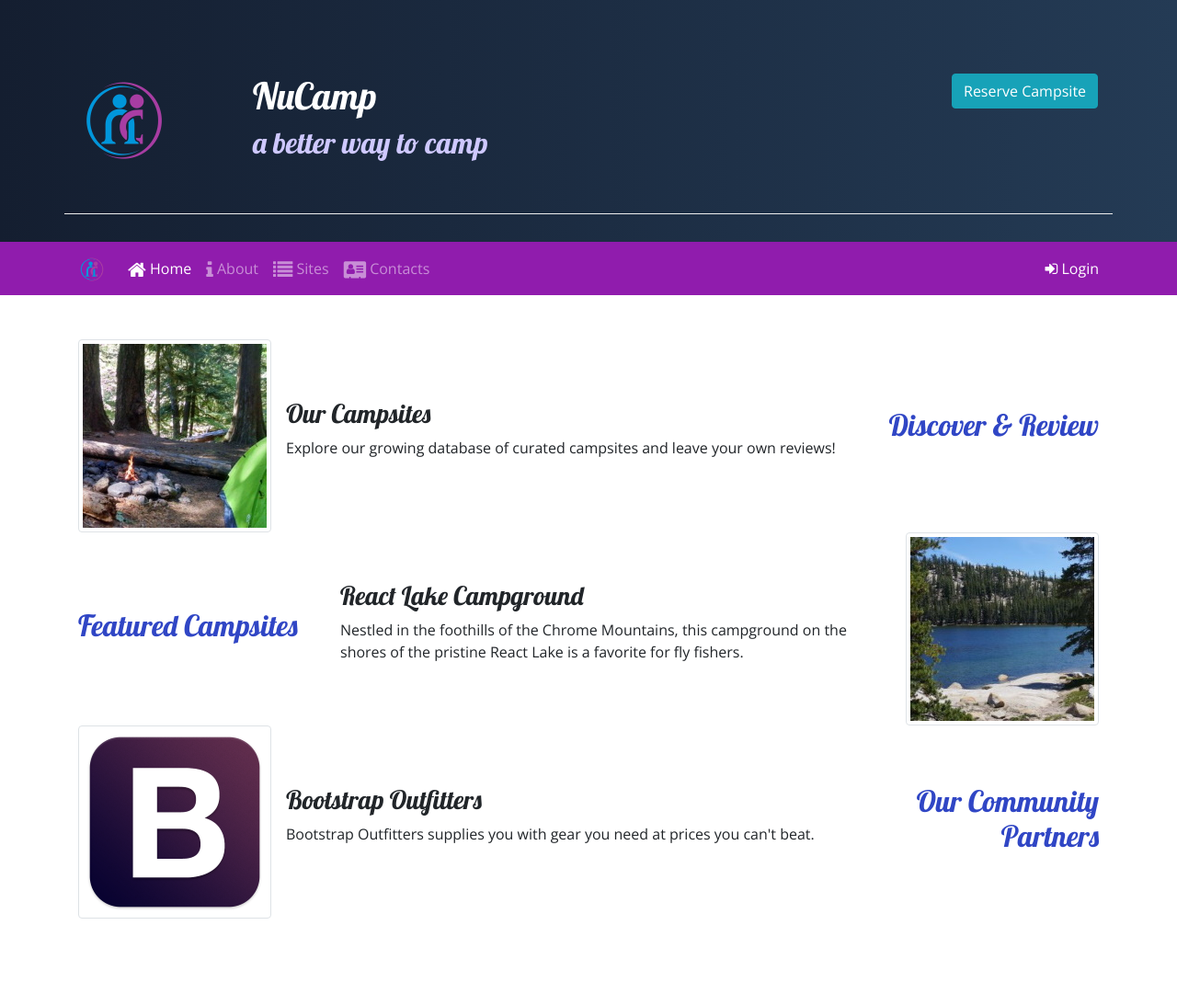
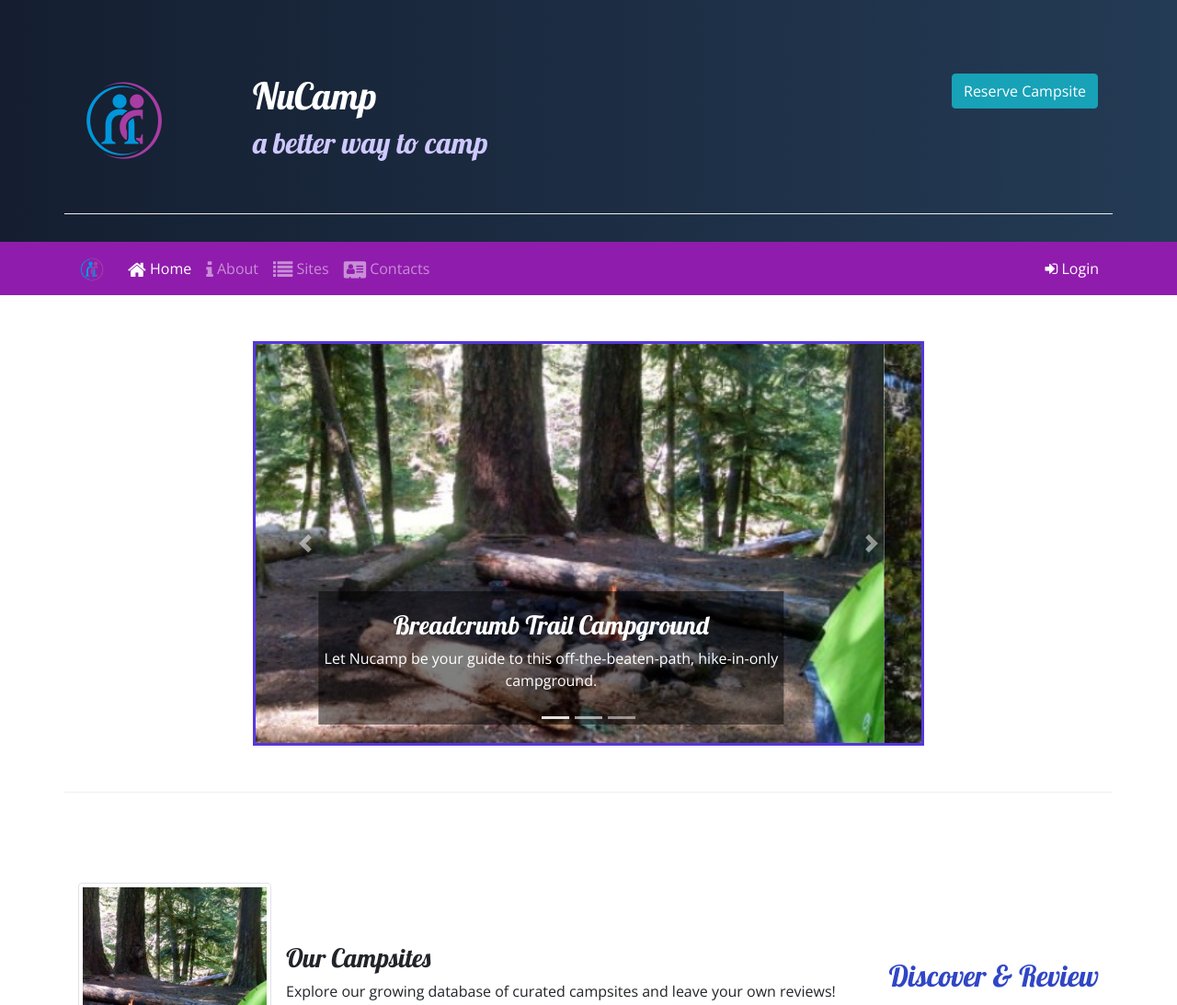
Before and after one commit to iantheminimalist/IanDeJesusNucamp-bootstrap, a website: page index.html in a window 1280 px wide. Shown: the top 1093 px of the page at 92% size. Drawn offline with nearby package versions, Linux system fonts and the light colour scheme.

Commit message:
Carousel

```diff
--- a/css/style.css
+++ b/css/style.css
@@ -53,3 +53,11 @@ header h2 {
 .pointer{
     cursor: pointer;
 }
+
+.carousel-caption {
+    background-color: rgba(0, 0, 0, 0.5);
+}
+
+.carousel {
+    border: solid #5637DD;
+}
--- a/index.html
+++ b/index.html
@@ -115,9 +115,52 @@
         </div>
     </div>
     <!--End Of Modal -->
-    <div class="container mt-5 mb-5">
-        <div class="row">
-            <div class="col-sm-4 order-sm-last col-md-3 align-self-center mb-3">
+
+    <div class="container">
+        <div class="row row-content">
+            <div class="col-md-8 mx-auto">
+                <div class="carousel slide" data-ride="carousel" id="homeCarousel">
+                    <div class="carousel-inner">
+                        <div class="carousel-item active">
+                            <img class="d-block w-100" src="img/breadcrumb-trail.jpg" alt="Breadcrumb Trail Campground" srcset="">
+                            <div class="carousel-caption">
+                                <h3>Breadcrumb Trail Campground</h3>
+                                <p class="d-none d-sm-block">Let Nucamp be your guide to this off-the-beaten-path, hike-in-only campground.</p>
+                            </div>
+                        </div>
+                        <div class="carousel-item">
+                            <img class="d-block w-100" src="img/react-lake.jpg" alt="React Lake Campground" />
+                            <div class="carousel-caption">
+                                <h3>React Lake Campground</h3>
+                                <p class="d-none d-sm-block">Nestled in the foothills of the Chrome Mountains, this campground on the shores of the pristine React Lake is a favorite for fly fishers.</p>
+                            </div>
+                        </div>
+                        <div class="carousel-item">
+                            <img class="d-block w-100" src="img/chrome-river.jpg" alt="Chrome River Campground" />
+                            <div class="carousel-caption">
+                                <h3>Chrom River Compound</h3>
+                                <p class="d-none d-sm-block">Spend a few sunny days and starry nights beneath a canopy of old-growth first at this spot by the Chrom River.</p>
+                            </div>
+                        </div>
+                        <ol class="carousel-indicators">
+                            <li data-target="#homeCarousel" data-slide-to="0" class="active"></li>
+                            <li data-target="#homeCarousel" data-slide-to="1"></li>
+                            <li data-target="#homeCarousel" data-slide-to="2"></li>
+                        </ol>
+                    </div>
+                    <a class="carousel-control-prev" href="#homeCarousel" role="button" data-slide="prev">
+                        <span class="carousel-control-prev-icon"></span>
+                        <span class="sr-only">Previous</span>
+                    </a>
+                    <a class="carousel-control-next" href="#homeCarousel" role="button" data-slide="next">
+                        <span class="carousel-control-next-icon"></span>
+                        <span class="sr-only">Next</span>
+                    </a>
+                </div>
+            </div>
+        </div>
+        <div class="row row-content my-5 align-items-center">
+            <div class="col-sm-4 order-sm-last col-md-3 align-self-center">
                 <h2 class="text-sm-right">Discover & Review</h2>
             </div>
             <div class="col">
@@ -132,13 +175,12 @@
 
         </div> <!--End of ROW -->
 
-        <div class="row">
-            <div class="col-sm-4 col-md-3 align-self-center">
+        <div class="row row-content my-5 align-items-center">
+            <div class="col-sm-4 col-md-3 ">
                 <h2>Featured Campsites</h2>
             </div>
             <div class="col">
                 <div class="media ">
-
                     <div class="media-body align-self-center">
                         <h3>React Lake Campground</h3>
                         <p class="d-none d-sm-block">Nestled in the foothills of the Chrome Mountains, this campground on the shores of the pristine React Lake is a favorite for fly fishers.</p>
@@ -149,8 +191,8 @@
             </div>
         </div> <!--End of ROW -->
 
-        <div class="row">
-            <div class="col-sm-4  order-sm-last col-md-3 align-self-center">
+        <div class="row row-content my-5">
+            <div class="col-sm-4  order-sm-last col-md-3 align-items-center">
                 <h2 class="text-sm-right">Our Community Partners</h2>
             </div>
             <div class="col">
```
